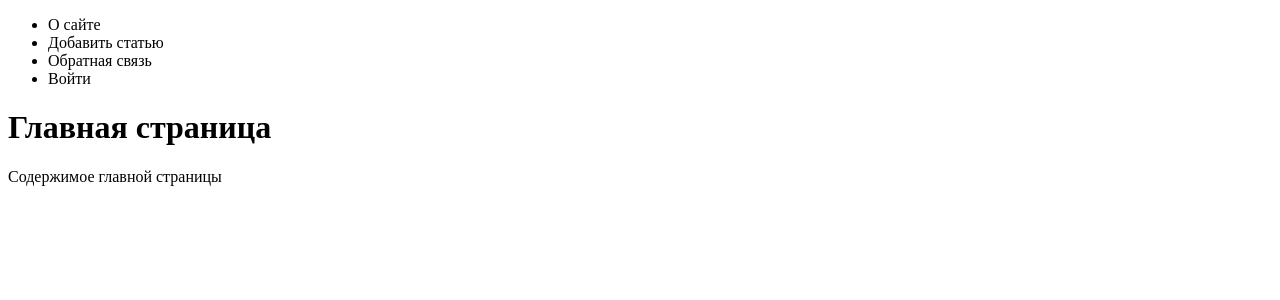
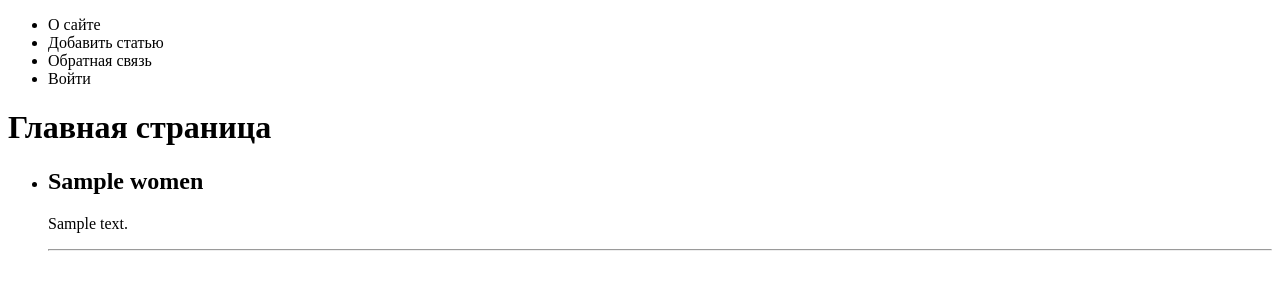
Before and after one commit to greatlaki/tms-django_3_lesson, a Django app: page / in a window 1280 px wide. Shown: the top 300 px of the page. Run offline with Django 3.2, Linux system fonts and the light colour scheme; tables that the repository leaves empty hold one stand-in row (values such as "Sample post").

Commit message:
Getting articles from the 'Women' table

```diff
--- a/coolsite/women/templates/women/index.html
+++ b/coolsite/women/templates/women/index.html
@@ -2,5 +2,16 @@
 
 {% block content %}
 <h1>{{title}}</h1>
-<p>Содержимое главной страницы
+<p>
+
+<ul>
+    {% for p in posts %}
+    <li>
+        <h2>{{p.title}}</h2>
+        <p>{{p.content}}</p>
+        <hr>
+    </li>
+    {% endfor %}
+</ul>
+
 {% endblock %}
--- a/coolsite/women/views.py
+++ b/coolsite/women/views.py
@@ -1,11 +1,14 @@
 from django.shortcuts import render, redirect
 from django.http import HttpResponse, HttpResponseNotFound, Http404
+
+from .models import *
 
 menu = ['О сайте', 'Добавить статью', 'Обратная связь', 'Войти']
 
 
 def index(request):
-    return render(request, 'women/index.html', {'menu':menu, 'title': 'Главная страница'})
+    posts = Women.objects.all()
+    return render(request, 'women/index.html', {'posts': posts, 'menu':menu, 'title': 'Главная страница'})
 
 
 def about(request):
```
